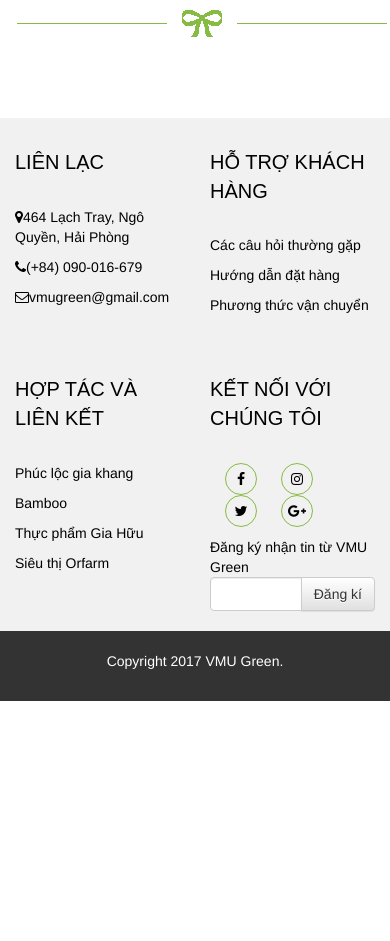
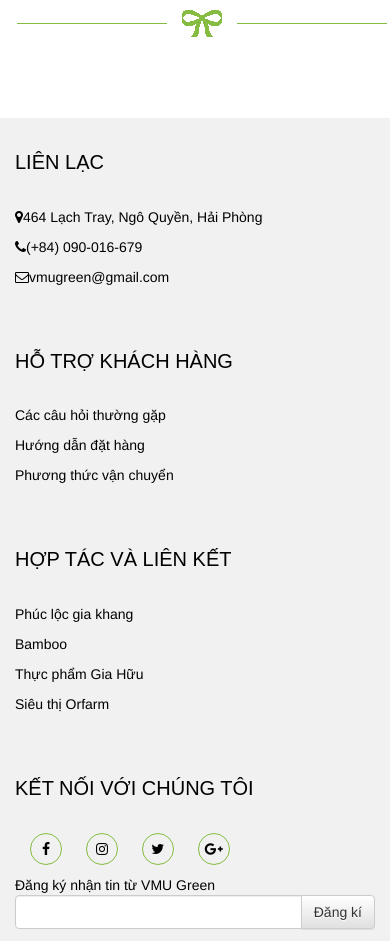
Before and after one commit to ntpthao/yii-vmugreen, a plain HTML site: page index.html in a window 390 px wide. Shown: the part 2083-3024 px from the top of the page. Before the commit the page ends 2784 px from the top, so only its background shows below. Drawn offline with Linux system fonts and the light colour scheme.

Commit message:
edit footer

```diff
--- a/index.html
+++ b/index.html
@@ -188,8 +188,7 @@
 	<div id="footer">
 		<div class="row footer-top">
 			<div class="container">
-                <div class="col-2">
-                                                <div class="col-md-3 col-xs-6">
+                                                <div class="col-md-3 col-xs-12">
                                                     <div class= "widget">
                                                         <div class="title">Liên lạc</div>
                                                         <div class="content-widget">
@@ -201,7 +200,7 @@
                                                         </div>
                                                     </div>
                                                 </div>
-                                                <div class="col-md-3 col-xs-6">
+                                                <div class="col-md-3 col-xs-12">
                                                     <div class="widget">
                                                         <div class="title">Hỗ trợ khách hàng</div>
                                                         <div class="content-widget">
@@ -213,9 +212,7 @@
                                                         </div>
                                                     </div>
                                                 </div>
-                                            </div>
-                                            <div class="col-2">
-                                                <div class="col-md-3 col-xs-6">
+                                                <div class="col-md-3 col-xs-12">
                                                     <div class="widget">
                                                         <div class="title">Hợp tác và liên kết</div>
                                                         <div class="content-widget">
@@ -228,7 +225,7 @@
                                                         </div>
                                                     </div>
                                                 </div>
-                                                <div class="col-md-3 col-xs-6">
+                                                <div class="col-md-3 col-xs-12">
                                                     <div class="widget">
                                                         <div class="title">Kết nối với chúng tôi</div>
                                                         <div class="content-widget">
@@ -248,7 +245,6 @@
                                                         </div>
                                                     </div>
                                                 </div>
-                                            </div>
 			</div>
 		</div>
 		<div class="row footer-bottom">
```
